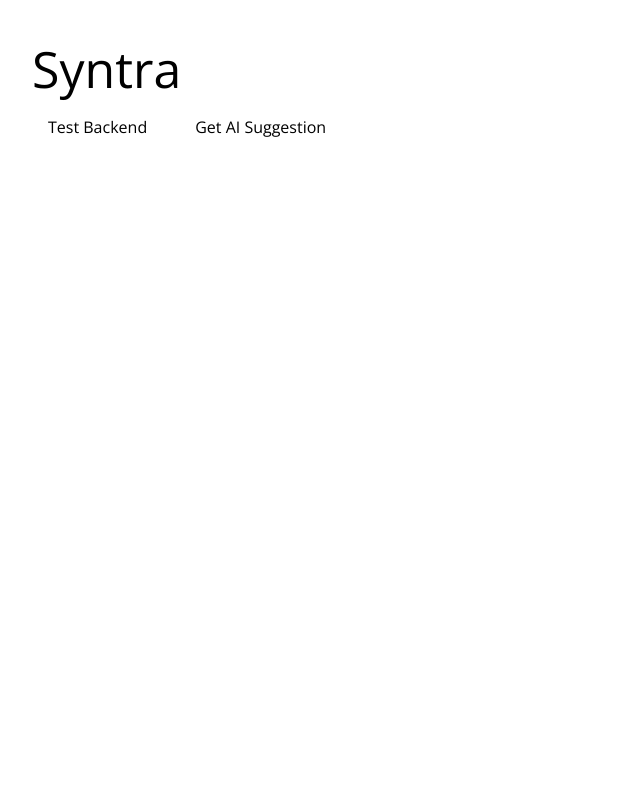
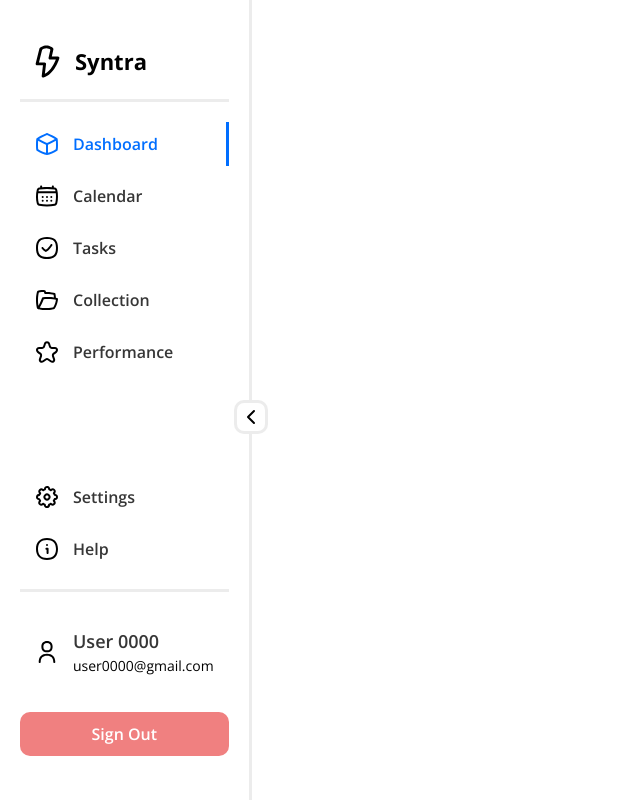
Before and after one commit to dark-sorceror/Syntra, a Next.js app in the folder web/src/: page / in a window 1280 px wide. Shown: the whole page, without its empty margins (0-640 px from the left). Built offline with nearby package versions, Linux system fonts and the light colour scheme.

Commit message:
Switch test page location

```diff
--- a/web/src/app/layout.tsx
+++ b/web/src/app/layout.tsx
@@ -1,20 +1,12 @@
-import type { Metadata } from "next";
+import Sidebar from "@/components/Sidebar/Sidebar";
 
 import "../styles/globals.css";
 
-export const metadata: Metadata = {
-    title: "Syntra",
-    description: "Refine your rhythm",
-};
-
-export default function RootLayout({
-    children,
-}: Readonly<{
-    children: React.ReactNode;
-}>) {
+export default function Test({ children }: { children: React.ReactNode }) {
     return (
         <html lang="en">
             <body>
+                <Sidebar />
                 <div className="wrapper">{children}</div>
             </body>
         </html>
--- a/web/src/app/page.tsx
+++ b/web/src/app/page.tsx
@@ -1,81 +1 @@
-"use client";
-
-import { useState } from "react";
-
-export default function Home() {
-    const [response, setResponse] = useState<string>("");
-    const [loading, setLoading] = useState(false);
-
-    const testBackend = async () => {
-        setLoading(true);
-
-        try {
-            const res = await fetch("http://localhost:8000/api/test");
-            const data = await res.json();
-
-            setResponse(data.response);
-        } catch (error) {
-            setResponse("Backend not running.");
-        } finally {
-            setLoading(false);
-        }
-    };
-
-    const getAISuggestion = async () => {
-        setLoading(true);
-
-        try {
-            const res = await fetch("http://localhost:8000/api/ai-suggest", {
-                method: "POST",
-            });
-            const data = await res.json();
-
-            setResponse(
-                `AI Suggestion: ${data.suggestion} (Confidence: ${data.confidence})`
-            );
-        } catch (error) {
-            setResponse("Failed to get AI suggestion");
-        } finally {
-            setLoading(false);
-        }
-    };
-
-    return (
-        <div className="wrapper" style={{ padding: "2rem" }}>
-            <h1 style={{ fontSize: 50 }}>Syntra</h1>
-
-            <div className="test" style={{ marginBottom: "1rem" }}>
-                <button
-                    onClick={testBackend}
-                    disabled={loading}
-                    style={{ marginRight: "1rem", padding: "0.5rem 1rem" }}
-                >
-                    Test Backend
-                </button>
-
-                <button
-                    onClick={getAISuggestion}
-                    disabled={loading}
-                    style={{ padding: "0.5rem 1rem" }}
-                >
-                    Get AI Suggestion
-                </button>
-            </div>
-
-            {loading && <p>Loading...</p>}
-
-            {response && (
-                <div
-                    style={{
-                        marginTop: "1rem",
-                        padding: "1rem",
-                        background: "#f0f0f0",
-                        borderRadius: "8px",
-                    }}
-                >
-                    <strong>Response:</strong> {response}
-                </div>
-            )}
-        </div>
-    );
-}
+export default function Home() {}
--- a/web/src/app/test/layout.tsx
+++ b/web/src/app/test/layout.tsx
@@ -1,12 +1,16 @@
-import Sidebar from "@/components/Sidebar";
+import type { Metadata } from "next";
 
-import "../../styles/globals.css";
+import "./styles.css";
 
-export default function Test({ children }: { children: React.ReactNode }) {
-    return (
-        <>
-            <Sidebar />
-            <main>{children}</main>
-        </>
-    );
+export const metadata: Metadata = {
+    title: "Syntra",
+    description: "Refine your rhythm",
+};
+
+export default function RootLayout({
+    children,
+}: Readonly<{
+    children: React.ReactNode;
+}>) {
+    return <>{children}</>;
 }
--- a/web/src/app/test/page.tsx
+++ b/web/src/app/test/page.tsx
@@ -1 +1,68 @@
-export default function Home() {}
+"use client";
+
+import { useState } from "react";
+
+export default function Home() {
+    const [response, setResponse] = useState<string>("");
+    const [loading, setLoading] = useState(false);
+
+    const testBackend = async () => {
+        setLoading(true);
+
+        try {
+            const res = await fetch("http://localhost:8000/api/test");
+            const data = await res.json();
+
+            setResponse(data.response);
+        } catch (error) {
+            setResponse("Backend not running.");
+        } finally {
+            setLoading(false);
+        }
+    };
+
+    const getAISuggestion = async () => {
+        setLoading(true);
+
+        try {
+            const res = await fetch("http://localhost:8000/api/ai-suggest", {
+                method: "POST",
+            });
+            const data = await res.json();
+
+            setResponse(
+                `AI Suggestion: ${data.suggestion} (Confidence: ${data.confidence})`
+            );
+        } catch (error) {
+            setResponse("Failed to get AI suggestion");
+        } finally {
+            setLoading(false);
+        }
+    };
+
+    return (
+        <div className="test-wrapper">
+            <div className="test-area">
+                <div className="test">
+                    <button onClick={testBackend} disabled={loading}>
+                        Test Backend
+                    </button>
+
+                    <button onClick={getAISuggestion} disabled={loading}>
+                        Get AI Suggestion
+                    </button>
+                </div>
+
+                <p className={`loading ${loading ? "active" : ""}`}>
+                    Loading...
+                </p>
+
+                {response && (
+                    <div className="response">
+                        <strong>Response:</strong> {response}
+                    </div>
+                )}
+            </div>
+        </div>
+    );
+}
--- /dev/null
+++ b/web/src/app/test/styles.css
@@ -0,0 +1,58 @@
+@import url("../../styles/globals.css");
+
+.test-wrapper {
+    display: flex;
+    align-items: center;
+    justify-content: center;
+    height: 100%;
+}
+
+.test-area {
+    width: max-content;
+    height: max-content;
+    display: flex;
+    align-items: center;
+    flex-direction: column;
+    justify-content: center;
+}
+
+.test {
+    display: flex;
+    justify-content: center;
+    align-items: center;
+    margin-bottom: 20px;
+}
+
+.test button {
+    display: flex;
+    align-items: center;
+    justify-content: center;
+    padding: 20px;
+    background-color: lightcoral;
+    font-weight: 600;
+    border-radius: 10px;
+}
+
+.test button:first-child {
+    margin-right: 20px;
+}
+
+.loading {
+    margin-bottom: 20px;
+}
+
+.loading.active {
+    visibility: visible;
+}
+
+.loading {
+    visibility: hidden;
+}
+
+.response {
+    width: 100%;
+    background-color: lightblue;
+    border-radius: 10px;
+    text-align: center;
+    padding: 20px;
+}
--- a/web/src/components/Sidebar.css
+++ b/web/src/components/Sidebar/Sidebar.css
@@ -1,3 +1,5 @@
+@import url("../../styles/globals.css");
+
 .expand {
     position: absolute;
     right: -19px;
--- a/web/src/next.config.ts
+++ b/web/src/next.config.ts
@@ -7,6 +7,8 @@ const nextConfig: NextConfig = {
     output: "export",
     distDir: "./.next",
     outputFileTracingRoot: path.join(__dirname),
+    productionBrowserSourceMaps: false,
+    devIndicators: false,
 };
 
 export default nextConfig;
```
Also changed, not shown: web/src/components/Sidebar/Sidebar.tsx (renamed from web/src/components/Sidebar.tsx).
